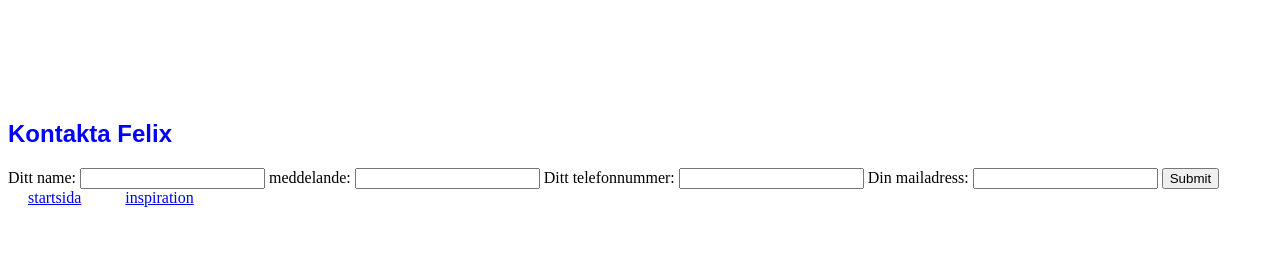
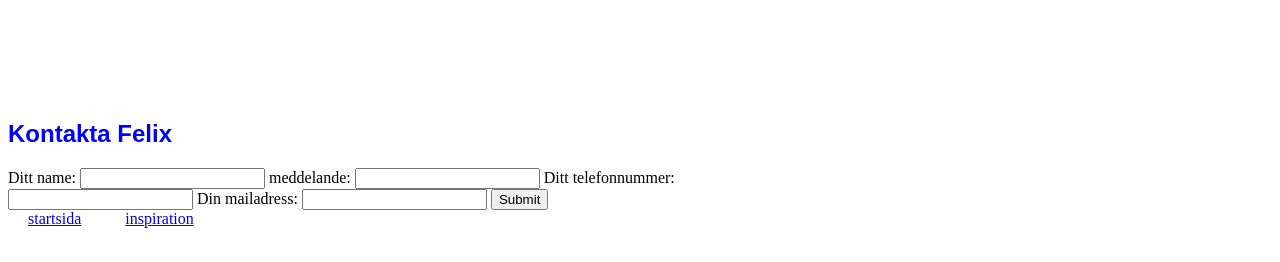
Before and after one commit to fellan1996/java22-html-mp1-felix-svensson, a plain HTML site: page html/kontakt.html in a window 1280 px wide. Drawn offline with Linux system fonts and the light colour scheme.

Commit message:
changed the width

```diff
--- a/css/styles.css
+++ b/css/styles.css
@@ -4,6 +4,7 @@ h1, h2 {
 }
 p {
     font-family: 'Courier New', Courier, monospace;
+    width: 700px;
 }
 a:hover {
     background-color: blueviolet;
@@ -14,3 +15,6 @@ a.internal {
 .FirstElement {
     padding-top: 100px;
 }
+form {
+    width: 750px;
+}
```
